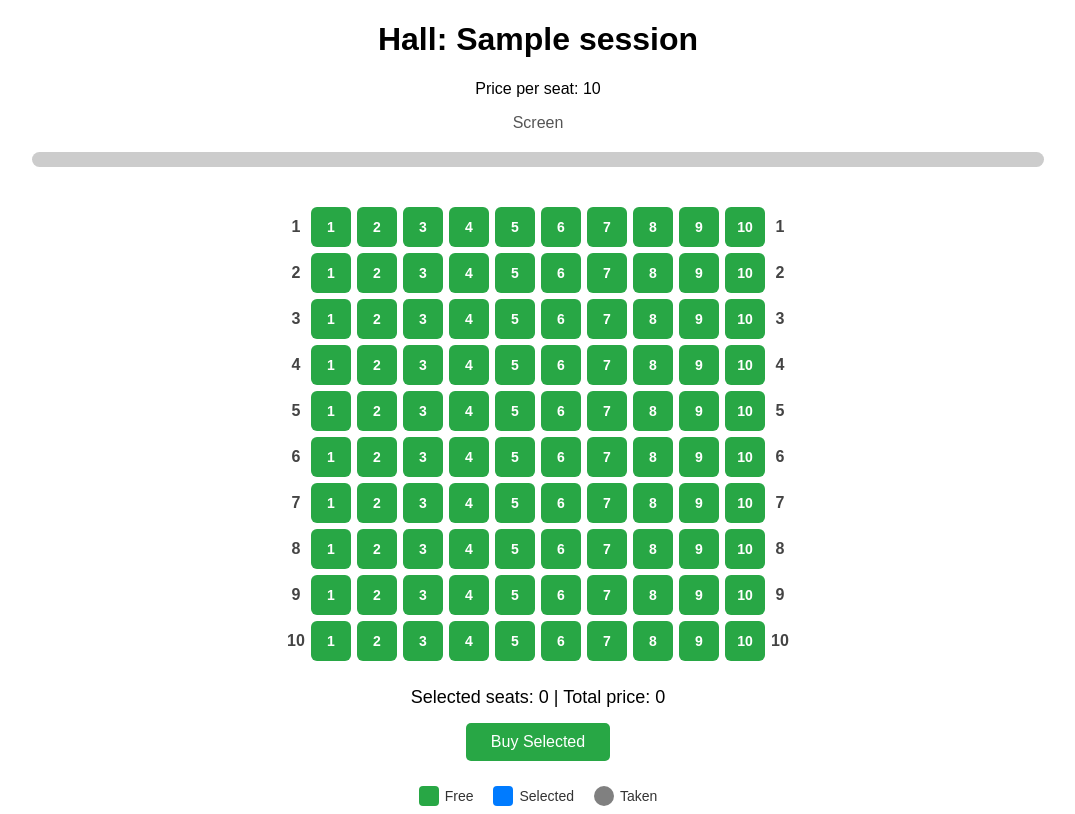
After one commit to daytimeserg0/cinema_booking, a Flask app: page /buy_ticket/1 in a window 1280 px wide. The commit adds this page. Shown: the whole page, without its empty margins (102-1177 px from the left). Run offline with Flask 3, Linux system fonts and the light colour scheme; a database or web service that is not in the repository returns one stand-in record (values such as "Sample title"); some libraries are stand-ins or nearby versions.

Commit message:
adding buying tickets

```diff
--- a/app.py
+++ b/app.py
@@ -3,6 +3,7 @@ from flask import Flask, render_template, request, redirect, session, url_for, f
 from werkzeug.security import generate_password_hash, check_password_hash
 from werkzeug.utils import secure_filename
 from db import get_db_connection
+from collections import defaultdict
 
 app = Flask(__name__)
 app.secret_key = "your_secret_key"
@@ -40,7 +41,6 @@ def movie_sessions(movie_id):
     )
     movie = cur.fetchone()
 
-    # Get all sessions for movie
     cur.execute("""
         SELECT s.id, s.datetime, s.price, h.name
         FROM sessions s
@@ -48,12 +48,62 @@ def movie_sessions(movie_id):
         WHERE s.movie_id=%s
         ORDER BY s.datetime;
     """, (movie_id,))
-    sessions = cur.fetchall()
+    all_sessions = cur.fetchall()
+
+    # Group by date
+    from collections import defaultdict
+    sessions_by_date = defaultdict(list)
+    for s in all_sessions:
+        date_str = s[1].strftime("%Y-%m-%d")
+        sessions_by_date[date_str].append(s)
 
     cur.close()
     conn.close()
 
-    return render_template("movie_sessions.html", movie=movie, sessions=sessions)
+    return render_template("movie_sessions.html", movie=movie, sessions_by_date=sessions_by_date)
+
+
+@app.route("/buy_ticket/<int:session_id>", methods=["GET", "POST"])
+def buy_ticket(session_id):
+    conn = get_db_connection()
+    cur = conn.cursor()
+
+    cur.execute("""
+        SELECT s.id, s.price, h.name, h.rows, h.seats_per_row
+        FROM sessions s
+        JOIN halls h ON s.hall_id = h.id
+        WHERE s.id = %s;
+    """, (session_id,))
+    selected_session = cur.fetchone()
+
+    # Get taken seats from bookings
+    cur.execute("""
+        SELECT seat_row, seat_number FROM bookings WHERE session_id = %s;
+    """, (session_id,))
+    taken = cur.fetchall()
+
+    if request.method == "POST":
+        user_id = session.get("user_id")
+        selected_seats = request.form.get("selected_seats")
+
+        if selected_seats:
+            seats = [tuple(map(int, seat.split('-'))) for seat in selected_seats.split(',')]
+            for seat_row, seat_number in seats:
+                cur.execute("""
+                            INSERT INTO bookings (user_id, session_id, seat_row, seat_number)
+                            VALUES (%s, %s, %s, %s)
+                        """, (user_id, session_id, seat_row, seat_number))
+            conn.commit()
+
+            cur.close()
+            conn.close()
+
+            return redirect(url_for("account"))
+
+    cur.close()
+    conn.close()
+
+    return render_template("buy_ticket.html", selected_session=selected_session, taken=taken)
 
 
 # Registration page
--- /dev/null
+++ b/static/buying.css
@@ -0,0 +1,125 @@
+/* --- General page styling --- */
+body {
+    text-align: center;
+    font-family: Arial, sans-serif;
+}
+
+/* --- Screen indicator --- */
+.screen-label {
+    color: #555;
+    margin-bottom: 5px;
+}
+
+.screen {
+    background-color: #ccc;
+    width: 80%;
+    margin: 20px auto;
+    height: 15px;
+    border-radius: 10px;
+}
+
+/* --- Hall container --- */
+.hall-container {
+    display: inline-block;
+    margin-top: 20px;
+}
+
+/* --- Each row --- */
+.hall-container .row {
+    display: flex;
+    align-items: center;
+    justify-content: center;
+    margin-bottom: 6px;
+}
+
+/* --- Row numbers --- */
+.hall-container .row .row-number {
+    width: 30px;
+    text-align: center;
+    font-weight: bold;
+    color: #444;
+}
+
+/* --- Seats grid --- */
+.hall-container .row .hall {
+    display: grid;
+    grid-template-columns: repeat(var(--seats-per-row), 40px);
+    gap: 6px;
+    justify-content: center;
+}
+
+/* --- Seat styling --- */
+.seat {
+    width: 40px;
+    height: 40px;
+    background-color: #28a745;
+    border-radius: 6px;
+    cursor: pointer;
+    display: flex;
+    align-items: center;
+    justify-content: center;
+    font-size: 14px;
+    color: white;
+    font-weight: bold;
+}
+
+.seat.taken {
+    background-color: gray;
+    border-radius: 50%;
+    cursor: not-allowed;
+    color: transparent;
+}
+
+.seat.selected {
+    background-color: #007bff;
+}
+
+/* --- Summary --- */
+.summary {
+    margin-top: 20px;
+    font-size: 18px;
+}
+
+/* --- Buy button --- */
+.buy-btn {
+    background-color: #28a745;
+    color: white;
+    border: none;
+    font-size: 16px;
+    margin-top: 15px;
+    padding: 10px 25px;
+    border-radius: 5px;
+    cursor: pointer;
+    transition: 0.2s;
+}
+
+.buy-btn:hover {
+    background-color: #0056b3;
+}
+
+/* --- Legend --- */
+.legend {
+    margin-top: 25px;
+    display: flex;
+    justify-content: center;
+    gap: 20px;
+    font-size: 14px;
+    color: #333;
+}
+
+.legend div {
+    display: flex;
+    align-items: center;
+    gap: 6px;
+}
+
+.legend-box {
+    width: 20px;
+    height: 20px;
+    border-radius: 4px;
+}
+
+
+.legend .free .legend-box { background-color: #28a745; }
+.legend .selected .legend-box { background-color: #007bff; }
+.legend .taken .legend-box { background-color: gray; border-radius: 50%; }
--- a/templates/admin.html
+++ b/templates/admin.html
@@ -6,9 +6,9 @@
     <link rel="stylesheet" href="{{ url_for('static', filename='style.css') }}">
 </head>
 <body>
+    <p><a href="/">Back to Home</a></p>
     <h1>Admin Panel</h1>
     <p>Welcome, {{ session.username }}!</p>
-    <p><a href="/">Back to Home</a></p>
 
     <!-- ---------------- HALLS SECTION ---------------- -->
     <h2>Existing Halls</h2>
--- /dev/null
+++ b/templates/buy_ticket.html
@@ -0,0 +1,80 @@
+<!DOCTYPE html>
+<html lang="en">
+<head>
+    <meta charset="UTF-8">
+    <title>Buy Ticket</title>
+    <link rel="stylesheet" href="{{ url_for('static', filename='buying.css') }}">
+
+</head>
+<body>
+    <h1>Hall: {{ selected_session[2] }}</h1>
+    <p>Price per seat: {{ selected_session[1] }}</p>
+
+    <div class="screen-label">Screen</div>
+    <div class="screen"></div>
+
+    <div class="hall-container">
+        {% for row in range(selected_session[3]) %}
+        <div class="row">
+            <div class="row-number">{{ row+1 }}</div>
+
+            <div class="hall" style="--seats-per-row: {{ selected_session[4] }};">
+                {% for seat in range(selected_session[4]) %}
+                    {% set taken_flag = (row+1, seat+1) in taken %}
+                    <div
+                        class="seat {% if taken_flag %}taken{% endif %}"
+                        data-row="{{ row+1 }}"
+                        data-seat="{{ seat+1 }}">
+                        {{ seat+1 }}
+                    </div>
+                {% endfor %}
+            </div>
+
+            <div class="row-number">{{ row+1 }}</div>
+        </div>
+        {% endfor %}
+    </div>
+
+    <div class="summary">
+        Selected seats: <span id="seatCount">0</span> |
+        Total price: <span id="totalPrice">0</span>
+    </div>
+
+    <form id="buyForm" method="POST" action="{{ url_for('buy_ticket', session_id=selected_session[0]) }}">
+        <input type="hidden" name="selected_seats" id="selectedSeats">
+        <button type="submit" class="buy-btn">Buy Selected</button>
+    </form>
+
+    <div class="legend">
+        <div class="free"><div class="legend-box"></div>Free</div>
+        <div class="selected"><div class="legend-box"></div>Selected</div>
+        <div class="taken"><div class="legend-box"></div>Taken</div>
+    </div>
+
+    <script>
+        const seats = document.querySelectorAll('.seat:not(.taken)');
+        const selectedSeatsInput = document.getElementById('selectedSeats');
+        const seatCount = document.getElementById('seatCount');
+        const totalPrice = document.getElementById('totalPrice');
+        const seatPrice = {{ selected_session[1] }};
+        let selected = [];
+
+        seats.forEach(seat => {
+            seat.addEventListener('click', () => {
+                const seatPos = seat.dataset.row + '-' + seat.dataset.seat;
+                if (selected.includes(seatPos)) {
+                    selected = selected.filter(s => s !== seatPos);
+                    seat.classList.remove('selected');
+                } else {
+                    selected.push(seatPos);
+                    seat.classList.add('selected');
+                }
+
+                selectedSeatsInput.value = selected.join(',');
+                seatCount.textContent = selected.length;
+                totalPrice.textContent = (selected.length * seatPrice).toFixed(2);
+            });
+        });
+    </script>
+</body>
+</html>
--- a/templates/login.html
+++ b/templates/login.html
@@ -23,6 +23,7 @@
         <input type="password" name="password" required>
         <button type="submit">Login</button>
     </form>
+    <p><a href="{{ url_for('register') }}">Don't have an account?</a></p>
     <p><a href="/">Back to Home</a></p>
 </body>
 </html>
--- a/templates/register.html
+++ b/templates/register.html
@@ -23,6 +23,7 @@
         <input type="password" name="password" required>
         <button type="submit">Register</button>
     </form>
+    <p><a href="{{ url_for('login') }}">Already have an account?</a></p>
     <p><a href="/">Back to Home</a></p>
 </body>
 </html>
```
Also changed, not shown: static/style.css (+67 -0 lines), templates/movie_sessions.html (+51 -6 lines).
